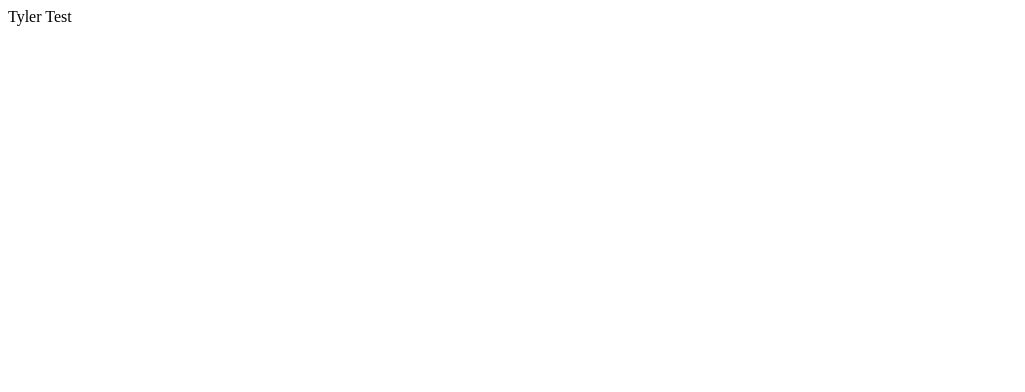
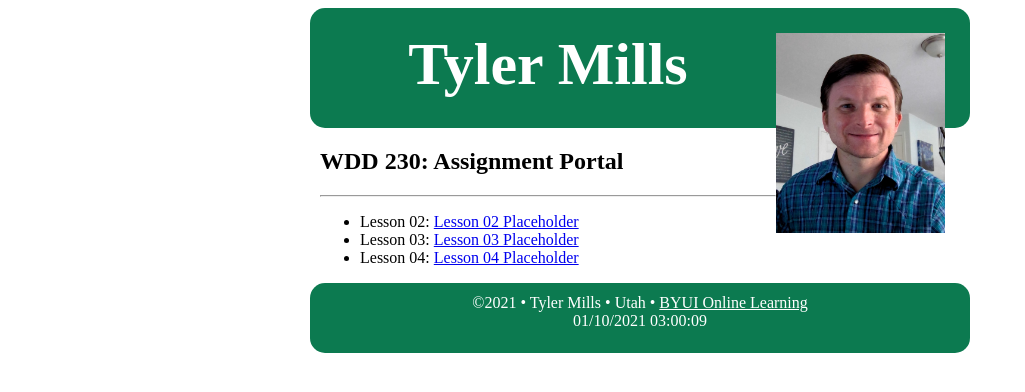
Before and after one commit to tyjmills/tyjmills.github.io, a plain HTML site: page index.html in a window 1280 px wide. Shown: the whole page, without its empty margins (0-1025 px from the left). Drawn offline with Linux system fonts and the light colour scheme.

Commit message:
First Main Portal Commit

```diff
--- /dev/null
+++ b/css/style.css
@@ -0,0 +1,54 @@
+div {
+    display: block;
+}
+
+header, footer, main {
+    margin: auto;
+    max-width: 50vw;
+}
+
+header, footer {
+
+    background-color: rgb(12, 122, 80);
+    color: white;
+    border-radius: 15px;
+    text-align: center;
+    padding: 10px;
+}
+
+header {
+    height: 100px;
+
+}
+
+h1 {
+    font-size: 60px;
+    font-family:'Times New Roman', Times, serif;
+    margin: 2px 0;
+    padding-top: 10px;
+}
+
+#picSelf {
+    padding-top: 3px;
+    float: right;
+}
+
+img {
+    margin-top: 15px;
+    margin-right: 15px;
+    float: right;
+    z-index: 100;
+    height: 200px;
+    width: auto;
+}
+
+footer {
+    height: 50px;
+}
+
+footer p {
+    margin: 1px;
+}
+footer p a {
+    color: white;
+}
--- a/index.html
+++ b/index.html
@@ -1,11 +1,41 @@
-<!DOCTYPE html>
+<!DOCTYPE html5>
 <html lang="en">
 <head>
     <meta charset="UTF-8">
     <meta name="viewport" content="width=device-width, initial-scale=1.0">
-    <title>Document</title>
+    <meta name="description" content="WDD 230 assignment portal for Tyler Mills.">
+    <title>WDD 230: Assignment Portal</title>
+    <link rel="stylesheet" href="css/style.css">
 </head>
 <body>
-    Tyler Test
+    <!-- <div id="top"> -->
+        <header>
+            <img src="images/TylerPhoto.jpg" alt="Tyler Mills Self Photo">
+            <h1>Tyler Mills</h1>
+        </header>
+
+
+        <!-- <header>
+            <h1>Tyler Mills</h1>
+        </header>
+
+        <img src="images/TylerPhoto.jpg" alt="Tyler Mills Self Photo"> -->
+
+    <!-- </div> -->
+    <main>
+        <h2>WDD 230: Assignment Portal</h2>
+        <hr>
+        <ul>
+            <li>Lesson 02: <a href="link">Lesson 02 Placeholder</a></li>
+            <li>Lesson 03: <a href="link">Lesson 03 Placeholder</a></li>
+            <li>Lesson 04: <a href="link">Lesson 04 Placeholder</a></li>
+        </ul>
+    </main>
+
+    <footer>
+        <p>&copy;<span id="year"></span> &bull; Tyler Mills &bull; Utah &bull; <a href="https://www.byui.edu/online">BYUI Online Learning</a>
+        <br><span id="lastMod"></span></p>
+    </footer>
+    <script src="js/dateInfo.js"></script>
 </body>
 </html>
--- /dev/null
+++ b/js/dateInfo.js
@@ -0,0 +1,12 @@
+function lastChange(){
+    return document.lastModified;
+}
+
+document.getElementById("lastMod").innerHTML = lastChange();
+
+// function currentYear(){
+//     new Date().getFullYear
+//     return document.currentYear;
+// }
+
+document.getElementById("year").innerHTML = new Date().getFullYear();
```
Also changed, not shown: images/TylerPhoto.jpg (added).
